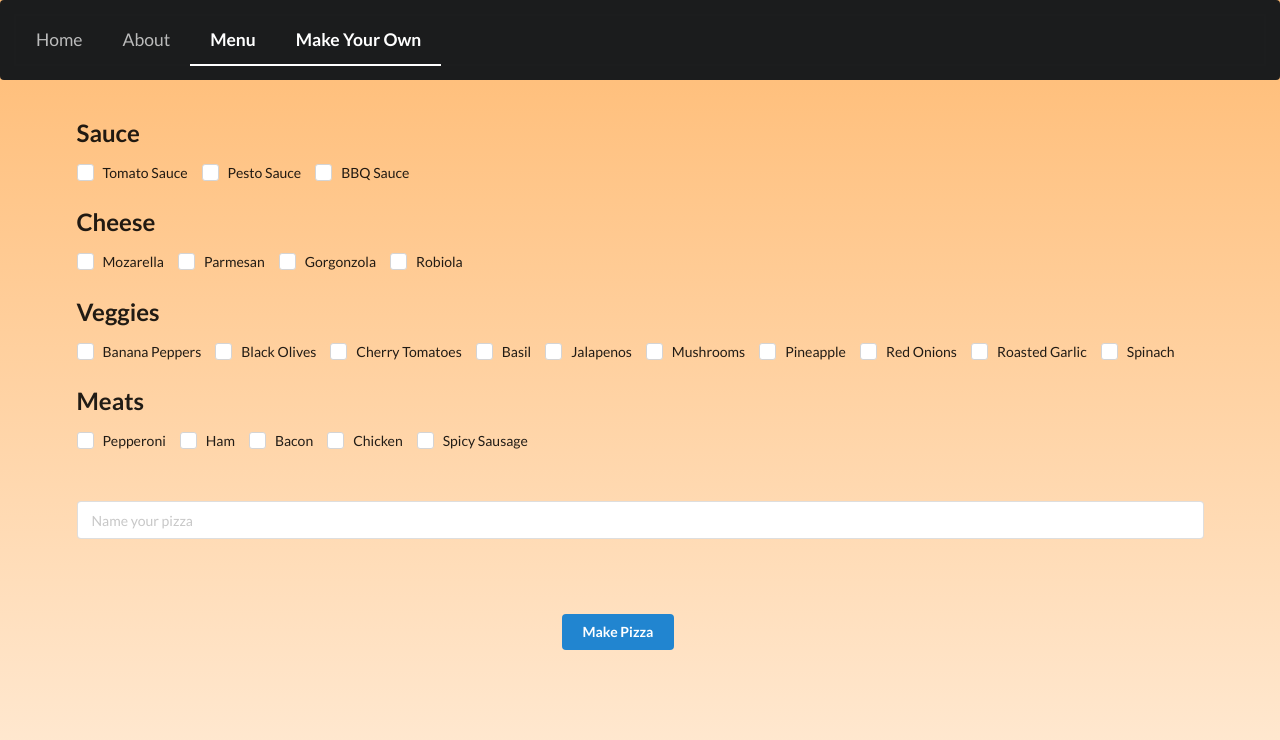
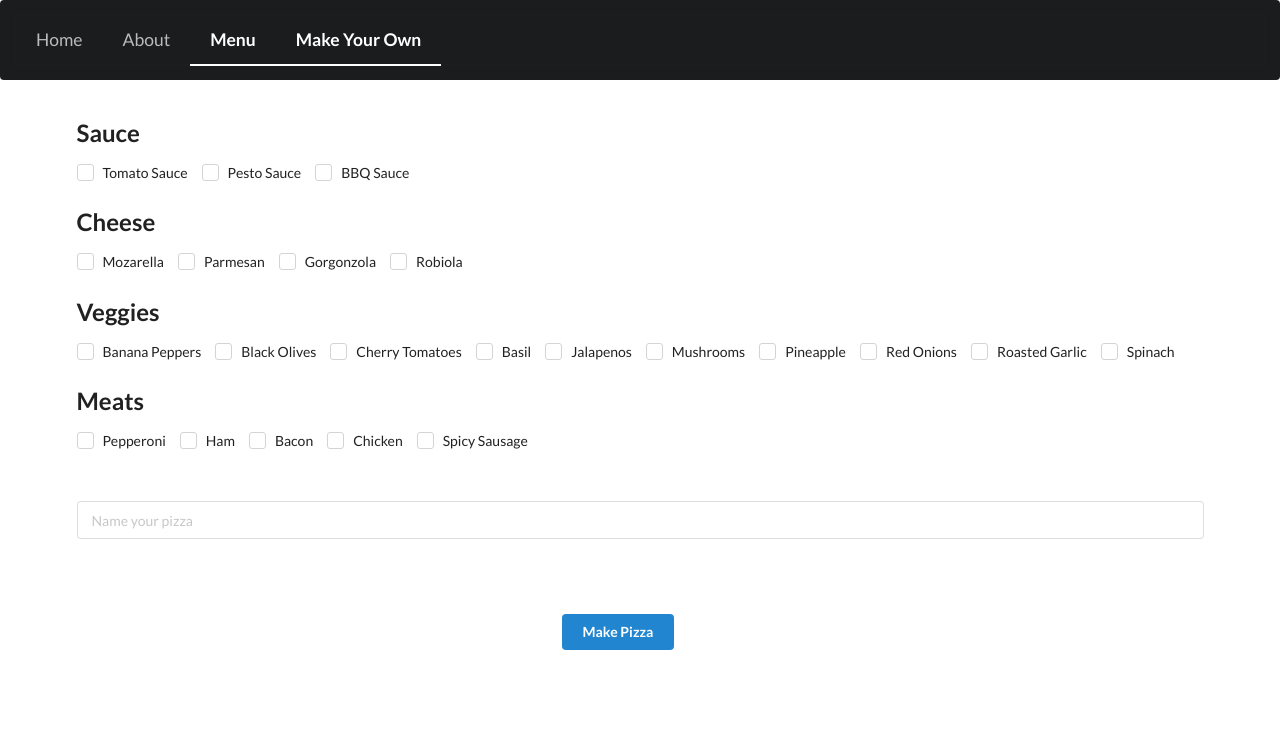
Before and after one commit to Rsja12/react-pizza-client, a React (Create React App) app: page /pizzas/new in a window 1280 px wide. Shown: the top 740 px of the page. Built offline with nearby package versions, Linux system fonts and the light colour scheme.

Commit message:
removes background gradient

```diff
--- a/src/containers/FormParent.css
+++ /dev/null
@@ -1,3 +0,0 @@
-body {
-    background-image: linear-gradient(#FFBB73, #FFEBD6);
-}
--- a/src/containers/FormParent.js
+++ b/src/containers/FormParent.js
@@ -1,7 +1,6 @@
 import React, { Component } from 'react'
 import Navigation from '../components/Navigation'
 import Form from '../components/Form'
-import './FormParent.css'
 
 export class FormParent extends Component {
     render() {
```
